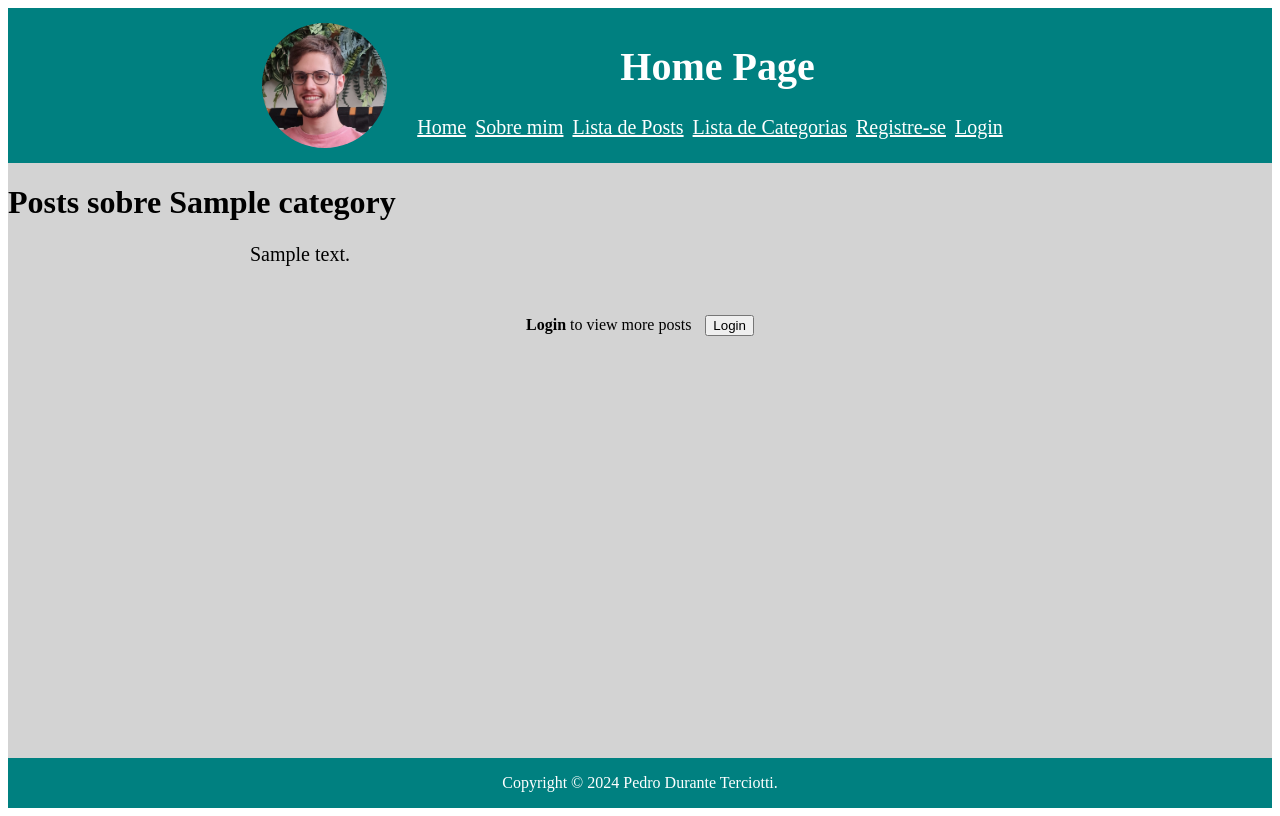
After one commit to Pedro-Durante/Blog, a Django app: page /posts/category/1 in a window 1280 px wide. The commit adds this page. Run offline with Django 5.2, Linux system fonts and the light colour scheme; tables that the repository leaves empty hold one stand-in row (values such as "Sample post").

Commit message:
Adicionar Categorias

```diff
--- a/posts/admin.py
+++ b/posts/admin.py
@@ -1,5 +1,6 @@
 from django.contrib import admin
-from .models import Post, Comment
+from .models import Post, Comment, Category
 # Register your models here.
 admin.site.register(Post)
 admin.site.register(Comment)
+admin.site.register(Category)
--- a/posts/forms.py
+++ b/posts/forms.py
@@ -2,9 +2,10 @@ from django import forms
 from .  import models
 
 class CreatePost(forms.ModelForm):
+    categories = forms.ModelMultipleChoiceField(widget=forms.CheckboxSelectMultiple, queryset=models.Category.objects.all())
     class Meta:
         model = models.Post
-        fields = ['title','body','banner','slug']
+        fields = ['title','body','banner','slug','categories']
 
 class CommentForm(forms.ModelForm):
     class Meta:
--- a/posts/models.py
+++ b/posts/models.py
@@ -2,6 +2,14 @@ from django.db import models
 from django.contrib.auth.models import User
 from django.conf import settings
 # Create your models here.
+
+class Category(models.Model):
+    name = models.TextField()
+    description = models.TextField()
+
+    def __str__(self):
+        return f'{self.name}'
+
 class Post(models.Model):
     title = models.CharField(max_length=75)
     date = models.DateTimeField(auto_now_add=True)
@@ -9,6 +17,7 @@ class Post(models.Model):
     slug = models.SlugField()
     banner = models.ImageField(default='logo-poli.png', blank = True)
     author = models.ForeignKey(User, on_delete=models.CASCADE, default=None)
+    categories = models.ManyToManyField(Category, related_name='posts')
     def __str__(self):
         return self.title
 
--- /dev/null
+++ b/posts/templates/posts/category.html
@@ -0,0 +1,27 @@
+{% extends "layout.html" %}
+
+{% block title %}
+    Posts
+{% endblock title %}
+
+{% block content %}
+        <h1>Posts sobre {{ cat }}</h1>
+        <p>{{ cat.description }}</p>
+        {% for post in posts %}
+            {% if user.is_authenticated%}
+                <a href="{% url 'posts:page' slug=post.slug %}">
+                    <article class="post">
+                        <h2>{{ post.title }}</h2>
+                        <p>{{ post.body }}</p>
+                        <p><i>{{ post.date }}</i> by {{ post.author }}</p>
+                    </article>
+                </a>
+            {% endif %}
+        {% endfor %}
+        {% if not user.is_authenticated%}
+        <div style="text-align: center;">
+            <p style="margin-top: 50px; margin-right: 10px; display: inline-block;"><b>Login</b> to view more posts</p>
+            <a href="{% url 'users:login' %}"><button class="edit-button">Login</button></a>
+        </div>
+        {% endif %}
+{% endblock content %}
--- a/posts/templates/posts/post_page.html
+++ b/posts/templates/posts/post_page.html
@@ -11,6 +11,7 @@
 {% block content %}
     <section>
         <h1> {{ post.title }} </h1>
+        <p style="margin:5px 0px 5px 0px;" class="post-body"><b>Categorias</b>: <i>{% for cat in cats %}<a href="{% url 'posts:category' cat.id %}"><p>{{cat.name}}</p></a> {% endfor %}</i></p>
         <img class="banner" src="{{post.banner.url}}"
              alt = "{{post.title}}"/>
         <p>{{ post.date }}</p>
--- a/posts/urls.py
+++ b/posts/urls.py
@@ -10,4 +10,6 @@ urlpatterns = [
     path('update/<slug:slug>', views.update_post, name='update'),
     path('delete/<slug:slug>', views.delete_post, name='delete'),
     path('comment/<slug:slug>', views.create_comment, name="comment"),
+    path('categories/', views.categories_list, name="categories"),
+    path('category/<int:cat_id>', views.category, name="category"),
 ]
--- a/posts/views.py
+++ b/posts/views.py
@@ -1,5 +1,5 @@
-from django.shortcuts import render,redirect, get_object_or_404
-from .models import Post, Comment
+from django.shortcuts import render,redirect, get_object_or_404, get_list_or_404
+from .models import Post, Comment, Category
 from django.http import HttpResponse,HttpResponseRedirect
 from django.contrib.auth.decorators import login_required
 from django.urls import reverse, reverse_lazy
@@ -14,7 +14,8 @@ def post_page(request,slug):
     post = Post.objects.get(slug=slug)
     post_id = post.id
     comments = Comment.objects.filter(post=post_id).order_by('-date')
-    return render(request,'posts/post_page.html',{ 'post': post, 'comments': comments })
+    cats = post.categories.all()
+    return render(request,'posts/post_page.html',{ 'post': post, 'cats' : cats, 'comments': comments })
 
 def update_post(request, slug):
     post = get_object_or_404(Post, slug=slug)
@@ -61,6 +62,8 @@ def post_new(request):
             newpost = form.save(commit=False)
             newpost.author = request.user
             newpost.save()
+            newpost.categories.set(form.cleaned_data.get("categories"))
+            newpost.save()
             return redirect('posts:list')
     else:
         form = forms.CreatePost()
@@ -84,3 +87,12 @@ def create_comment(request, slug):
         form = forms.CommentForm()
     comments = Comment.objects.filter(post=post_id).order_by('-date')
     return render(request, 'posts/comment.html', {'form': form, 'post': post, 'comments': comments})
+
+def category(request, cat_id):
+    posts = get_list_or_404(Post,categories=cat_id)
+    cat = Category.objects.get(pk=cat_id)
+    return render(request, 'posts/category.html', {'posts': posts, 'cat': cat})
+
+def categories_list(request):
+    cats = Category.objects.all()
+    return render(request, 'posts/categories_list.html', {'cats': cats})
--- a/templates/layout.html
+++ b/templates/layout.html
@@ -28,6 +28,7 @@
                     <li><a class = "cabeçalho" href="/">Home</a></li>
                     <li><a class = "cabeçalho" href="/about"> Sobre mim</a></li>
                     <li><a class = "cabeçalho" href="{% url 'posts:list' %}"> Lista de Posts</a></li>
+                    <li><a class = "cabeçalho" href="{% url 'posts:categories' %}"> Lista de Categorias</a></li>
                     {% if user.is_authenticated %}
                         <li><a class = "cabeçalho" href="{% url 'posts:new-post' %}"> Novo Post </a></li>
                         <li><form class ="logout" action= "{% url 'users:logout'%}" method="post">
```
Also changed, not shown: posts/templates/posts/categories_list.html (added, +12 -0 lines), posts/migrations/0006_category_postincategory.py (added), posts/migrations/0007_post_categories.py (added), posts/migrations/0008_delete_postincategory.py (added).
